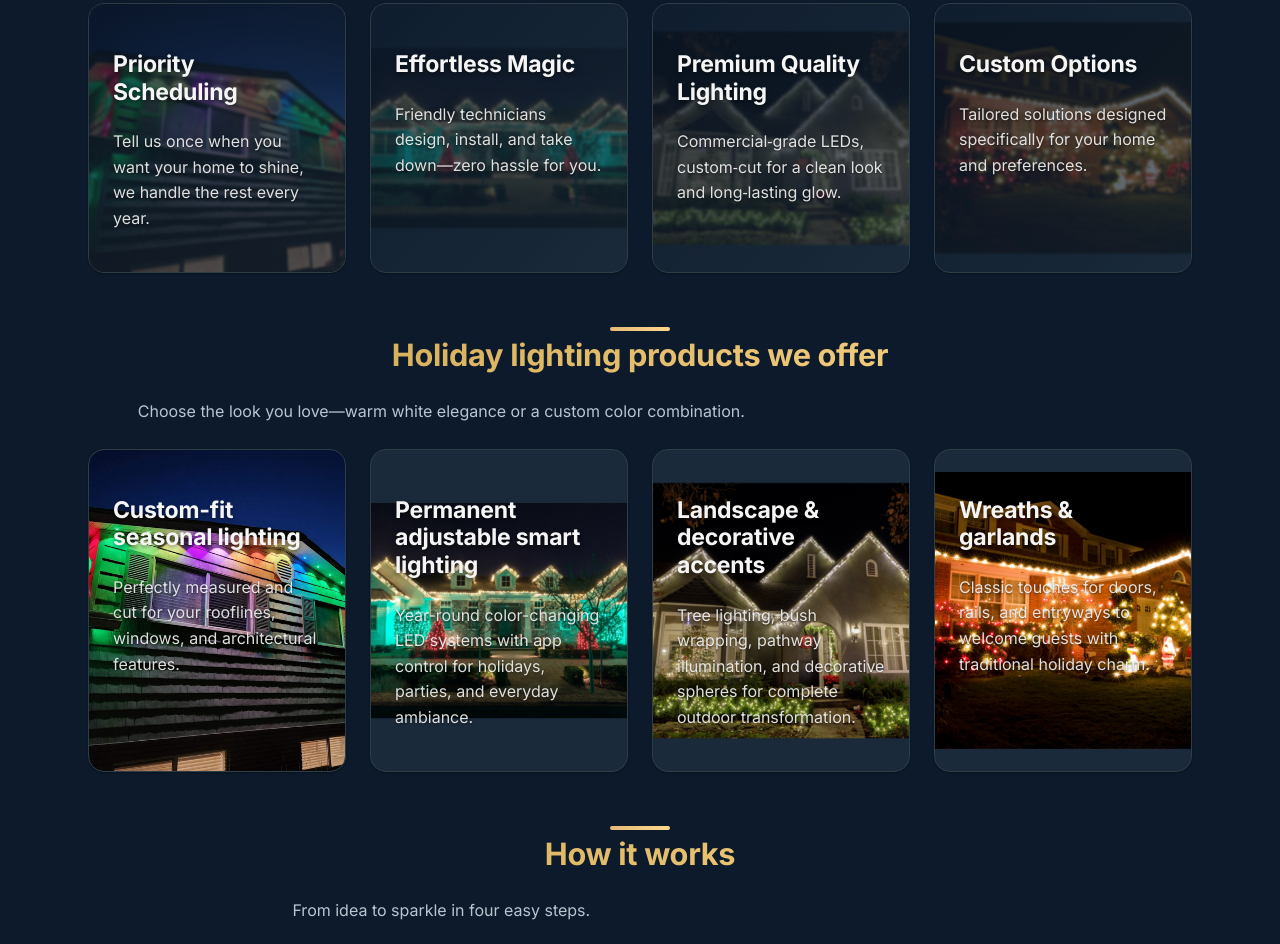
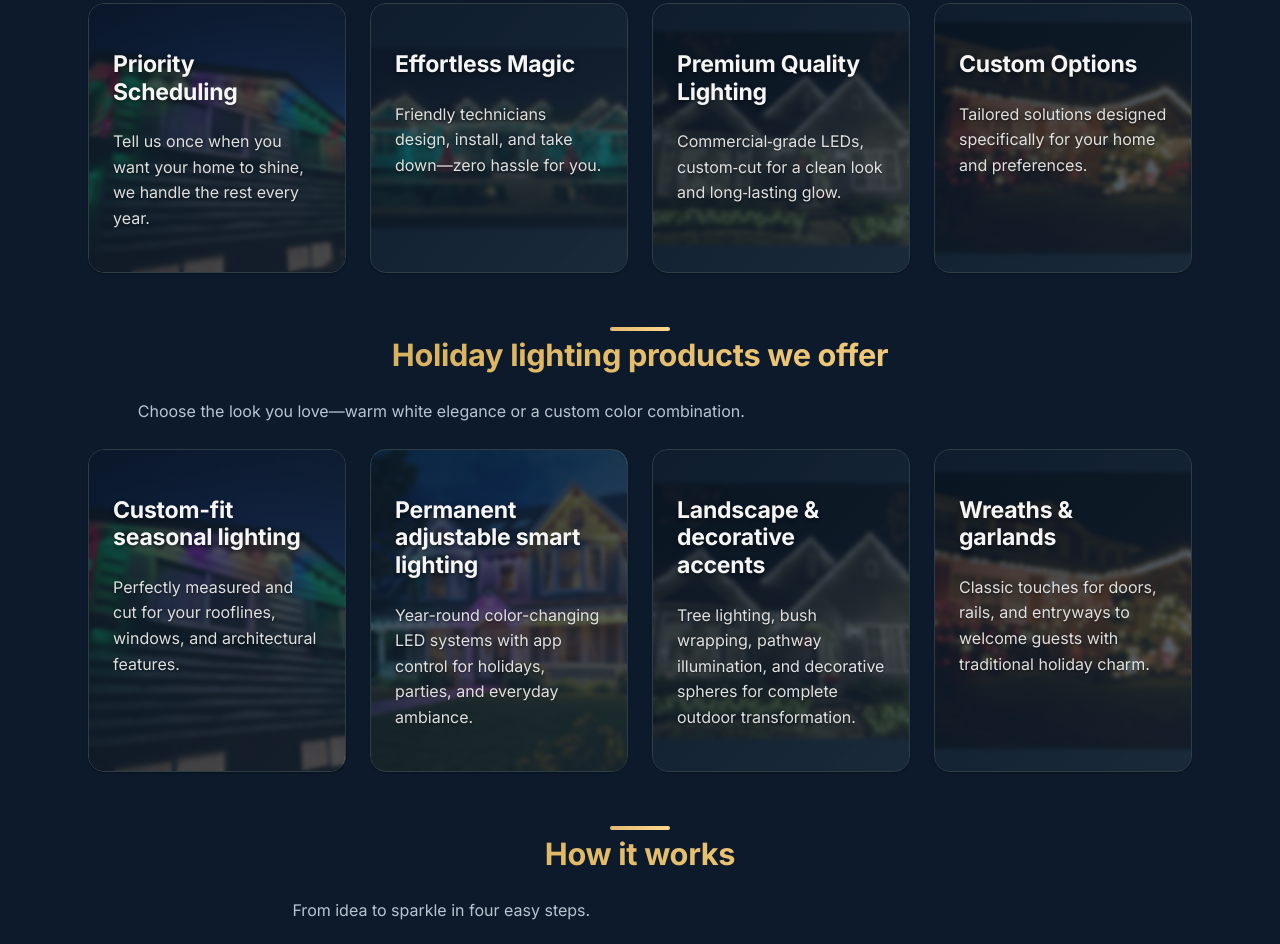
Before and after one commit to TylerMoline66/summit-lighting, an Astro site: page / in a window 1280 px wide. Shown: the part 806-1750 px from the top of the page. Built offline with nearby package versions, Linux system fonts and the light colour scheme; Astro itself is replaced by a stand-in of ours.

Commit message:
changed image styles

```diff
--- a/public/global.css
+++ b/public/global.css
@@ -873,15 +873,16 @@ p {
   bottom: 0;
   background: linear-gradient(
     135deg,
-    rgba(12, 26, 43, 0.75) 0%,
-    rgba(26, 42, 58, 0.65) 100%
+    rgba(12, 26, 43, 0.8) 0%,
+    rgba(26, 42, 58, 0.7) 100%
   );
-  backdrop-filter: blur(1px);
+  backdrop-filter: blur(2px);
+  z-index: 1;
 }
 
 .card-bg-1 .content {
   position: relative;
-  z-index: 1;
+  z-index: 2;
 }
 
 .card-bg-2 {
@@ -902,15 +903,16 @@ p {
   bottom: 0;
   background: linear-gradient(
     135deg,
-    rgba(12, 26, 43, 0.75) 0%,
-    rgba(26, 42, 58, 0.65) 100%
+    rgba(12, 26, 43, 0.8) 0%,
+    rgba(26, 42, 58, 0.7) 100%
   );
-  backdrop-filter: blur(1px);
+  backdrop-filter: blur(2px);
+  z-index: 1;
 }
 
 .card-bg-2 .content {
   position: relative;
-  z-index: 1;
+  z-index: 2;
 }
 
 .card-bg-3 {
@@ -931,15 +933,16 @@ p {
   bottom: 0;
   background: linear-gradient(
     135deg,
-    rgba(12, 26, 43, 0.75) 0%,
-    rgba(26, 42, 58, 0.65) 100%
+    rgba(12, 26, 43, 0.8) 0%,
+    rgba(26, 42, 58, 0.7) 100%
   );
-  backdrop-filter: blur(1px);
+  backdrop-filter: blur(2px);
+  z-index: 1;
 }
 
 .card-bg-3 .content {
   position: relative;
-  z-index: 1;
+  z-index: 2;
 }
 
 .card-bg-4 {
@@ -960,15 +963,16 @@ p {
   bottom: 0;
   background: linear-gradient(
     135deg,
-    rgba(12, 26, 43, 0.75) 0%,
-    rgba(26, 42, 58, 0.65) 100%
+    rgba(12, 26, 43, 0.8) 0%,
+    rgba(26, 42, 58, 0.7) 100%
   );
-  backdrop-filter: blur(1px);
+  backdrop-filter: blur(2px);
+  z-index: 1;
 }
 
 .card-bg-4 .content {
   position: relative;
-  z-index: 1;
+  z-index: 2;
 }
 
 /* Card text styling for backgrounds */
--- a/src/pages/index.astro
+++ b/src/pages/index.astro
@@ -1,5 +1,7 @@
 ---
 import BaseLayout from "../layouts/BaseLayout.astro";
+import { Image } from "astro:assets";
+import card6Image from "../assets/card6.jpeg";
 ---
 <BaseLayout title="Summit Holiday Lighting | Home">
   <!-- Welcoming Hero -->
@@ -55,26 +57,26 @@ import BaseLayout from "../layouts/BaseLayout.astro";
       <p class="muted">Choose the look you love—warm white elegance or a custom color combination.</p>
     </div>
     <div class="grid grid-auto">
-      <article class="card card-bg-1 animate-on-scroll animate-slide-bottom">
-        <div class="content">
+      <article class="surface card-bg-1 animate-on-scroll animate-slide-bottom">
+        <div class="content" style="padding: var(--space-5)">
           <h3>Custom-fit seasonal lighting</h3>
           <p class="muted">Perfectly measured and cut for your rooflines, windows, and architectural features.</p>
         </div>
       </article>
-      <article class="card card-bg-2 animate-on-scroll animate-slide-bottom">
-        <div class="content">
+      <article class="surface card-bg-2 animate-on-scroll animate-slide-bottom" style={`background-image: url("${card6Image.src}")`}>
+        <div class="content" style="padding: var(--space-5)">
           <h3>Permanent adjustable smart lighting</h3>
           <p class="muted">Year-round color-changing LED systems with app control for holidays, parties, and everyday ambiance.</p>
         </div>
       </article>
-      <article class="card card-bg-3 animate-on-scroll animate-slide-bottom">
-        <div class="content">
+      <article class="surface card-bg-3 animate-on-scroll animate-slide-bottom">
+        <div class="content" style="padding: var(--space-5)">
           <h3>Landscape & decorative accents</h3>
           <p class="muted">Tree lighting, bush wrapping, pathway illumination, and decorative spheres for complete outdoor transformation.</p>
         </div>
       </article>
-      <article class="card card-bg-4 animate-on-scroll animate-slide-bottom">
-        <div class="content">
+      <article class="surface card-bg-4 animate-on-scroll animate-slide-bottom">
+        <div class="content" style="padding: var(--space-5)">
           <h3>Wreaths & garlands</h3>
           <p class="muted">Classic touches for doors, rails, and entryways to welcome guests with traditional holiday charm.</p>
         </div>
```
Also changed, not shown: src/assets/card6.jpeg (added).
